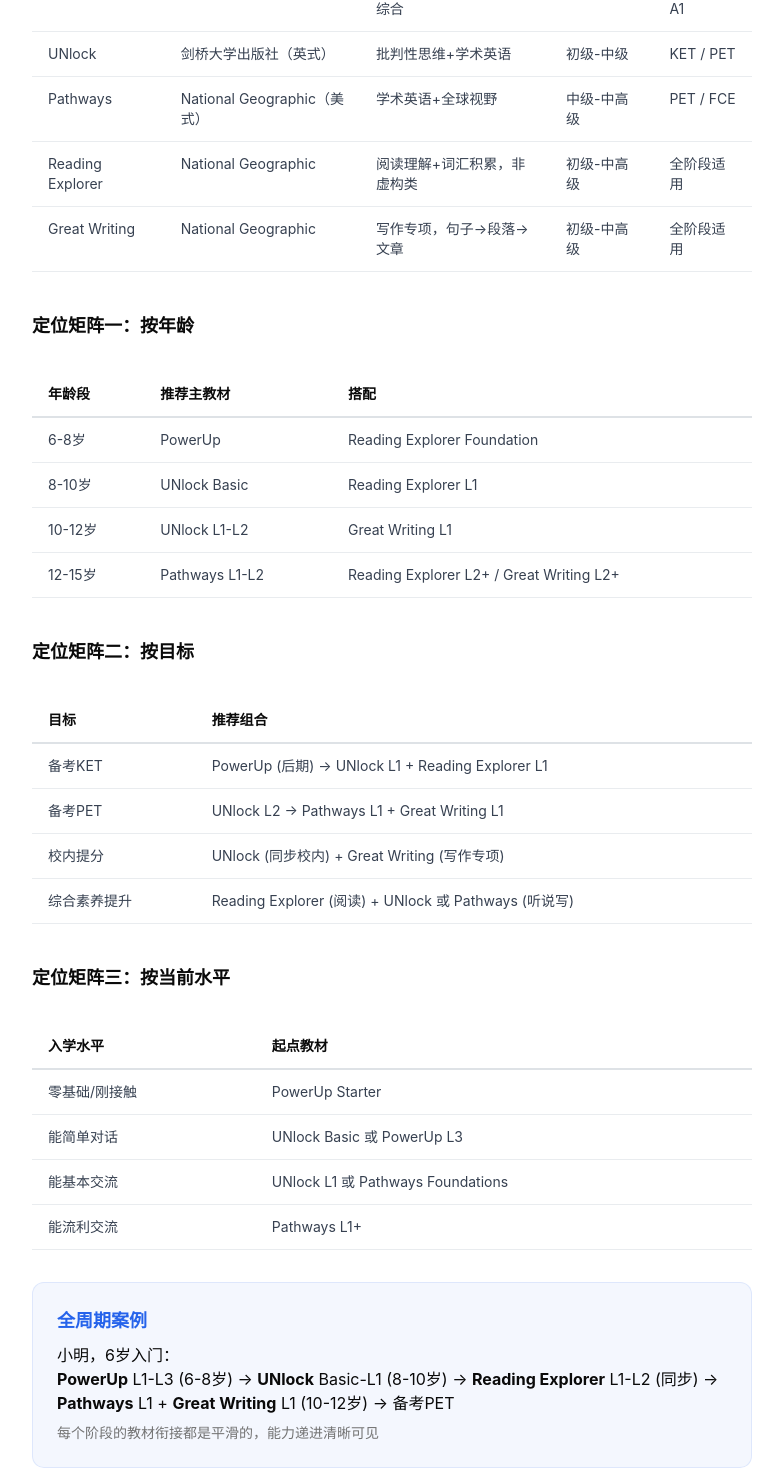
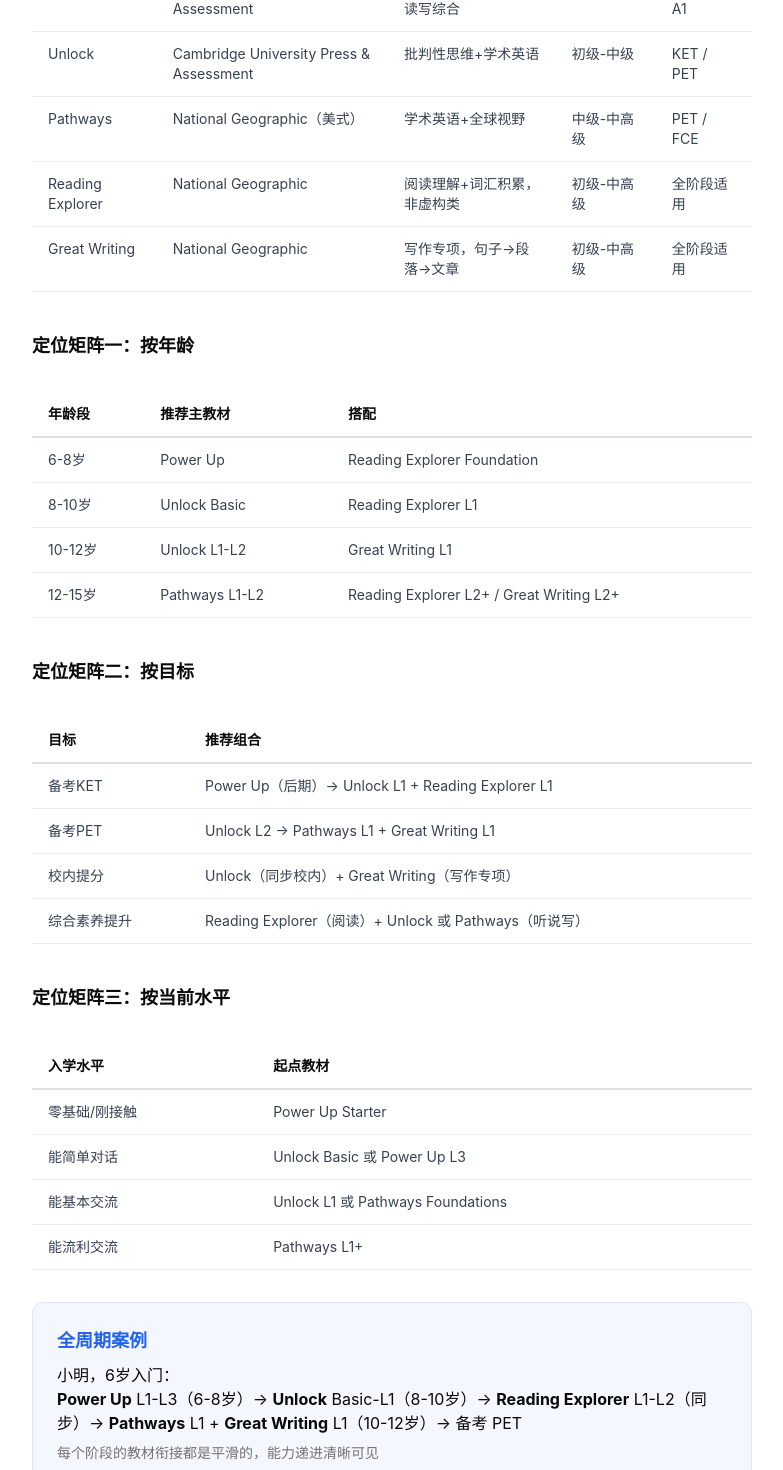
Before and after one commit to dongruiyue/ningzhi-education, a Next.js app: page /k12 in a window 1280 px wide. Shown: the part 1329-2799 px from the top of the page, without its empty margins (248-1031 px from the left). Built offline with nearby package versions, Linux system fonts and the light colour scheme.

Commit message:
fix: trademark and spelling compliance across entire site

```diff
--- a/src/app/adult/page.tsx
+++ b/src/app/adult/page.tsx
@@ -29,7 +29,7 @@
           <div className="bg-neutral-50 rounded-xl p-6">
             <h4 className="font-semibold text-brand">📋 定制化教材</h4>
             <p className="mt-2 text-sm text-neutral-600">
-              根据学员的具体行业和需求，选择 Interchange、流利说体系或其他教材，不搞一刀切。
+              根据学员的具体行业和需求，选择《Interchange》等教材或定制方案，不搞一刀切。
             </p>
           </div>
           <div className="bg-neutral-50 rounded-xl p-6">
--- a/src/app/adult/print/AdultPrint.tsx
+++ b/src/app/adult/print/AdultPrint.tsx
@@ -21,7 +21,7 @@
 
       <ChapterSection title="教学特色">
         <ul>
-          <li><strong>定制化教材</strong>：根据行业和需求选择 Interchange、流利说体系或其他教材</li>
+          <li><strong>定制化教材</strong>：根据行业和需求选择《Interchange》等教材或定制方案</li>
           <li><strong>场景化教学</strong>：跨境电商沟通、英文邮件写作、商务口语</li>
           <li><strong>灵活排课</strong>：适应成人工作节奏</li>
           <li><strong>雅思G类辅导</strong>：侧重生活场景英语和实用写作</li>
--- a/src/app/cases/page.tsx
+++ b/src/app/cases/page.tsx
@@ -88,7 +88,7 @@
     afterVal: "140（优秀）",
     duration: "12 个月",
     story:
-      "从 UNlock Basic 起步，经 UNlock L1 + Reading Explorer L1 系统学习，KET 总分 140，校内英语稳居班级前列。家长反馈：最大变化是孩子敢开口了，会主动读英文绘本。",
+      "从 Unlock Basic 起步，经 Unlock L1 + Reading Explorer L1 系统学习，KET 总分 140，校内英语稳居班级前列。家长反馈：最大变化是孩子敢开口了，会主动读英文绘本。",
     highlight: "校内英语从「中游」到「班级前列」",
   },
   {
@@ -101,7 +101,7 @@
     afterVal: "A 档",
     duration: "6 个月",
     story:
-      "主要问题在写作和语法。采用 UNlock L1（综合）+ Great Writing L1（写作专项）组合方案，写作从「写不出三句话」到「能写 150 词短文」，校内成绩从 C 档跃升至 A 档。",
+      "主要问题在写作和语法。采用 Unlock L1（综合）+ Great Writing L1（写作专项）组合方案，写作从「写不出三句话」到「能写 150 词短文」，校内成绩从 C 档跃升至 A 档。",
     highlight: "写作从 3 句话到 150 词短文",
   },
   {
--- a/src/app/k12/page.tsx
+++ b/src/app/k12/page.tsx
@@ -8,35 +8,35 @@
 export const metadata: Metadata = {
   title: "校内提升 / 能力素养",
   description:
-    "宁致教育校内提升（6-15岁），UNlock/Pathways/PowerUp/Reading Explorer/Great Writing五大国际教材，KET/PET/校内考试全覆盖，能力+分数双提升。",
+    "宁致教育校内提升（6-15岁），《Unlock》《Pathways》《Power Up》《Reading Explorer》《Great Writing》五大国际教材，KET/PET/校内考试全覆盖，能力+分数双提升。",
 };
 
 const TEXTBOOK_DATA = [
-  { name: "PowerUp", publisher: "剑桥大学出版社", focus: "少儿英语启蒙，听说读写综合", level: "入门-初级", exam: "Pre A1 / A1" },
-  { name: "UNlock", publisher: "剑桥大学出版社（英式）", focus: "批判性思维+学术英语", level: "初级-中级", exam: "KET / PET" },
+  { name: "Power Up", publisher: "Cambridge University Press & Assessment", focus: "少儿英语启蒙，听说读写综合", level: "入门-初级", exam: "Pre A1 / A1" },
+  { name: "Unlock", publisher: "Cambridge University Press & Assessment", focus: "批判性思维+学术英语", level: "初级-中级", exam: "KET / PET" },
   { name: "Pathways", publisher: "National Geographic（美式）", focus: "学术英语+全球视野", level: "中级-中高级", exam: "PET / FCE" },
   { name: "Reading Explorer", publisher: "National Geographic", focus: "阅读理解+词汇积累，非虚构类", level: "初级-中高级", exam: "全阶段适用" },
   { name: "Great Writing", publisher: "National Geographic", focus: "写作专项，句子→段落→文章", level: "初级-中高级", exam: "全阶段适用" },
 ];
 
 const AGE_MATRIX = [
-  { age: "6-8岁", main: "PowerUp", supplement: "Reading Explorer Foundation" },
-  { age: "8-10岁", main: "UNlock Basic", supplement: "Reading Explorer L1" },
-  { age: "10-12岁", main: "UNlock L1-L2", supplement: "Great Writing L1" },
+  { age: "6-8岁", main: "Power Up", supplement: "Reading Explorer Foundation" },
+  { age: "8-10岁", main: "Unlock Basic", supplement: "Reading Explorer L1" },
+  { age: "10-12岁", main: "Unlock L1-L2", supplement: "Great Writing L1" },
   { age: "12-15岁", main: "Pathways L1-L2", supplement: "Reading Explorer L2+ / Great Writing L2+" },
 ];
 
 const GOAL_MATRIX = [
-  { goal: "备考KET", combo: "PowerUp (后期) → UNlock L1 + Reading Explorer L1" },
-  { goal: "备考PET", combo: "UNlock L2 → Pathways L1 + Great Writing L1" },
-  { goal: "校内提分", combo: "UNlock (同步校内) + Great Writing (写作专项)" },
-  { goal: "综合素养提升", combo: "Reading Explorer (阅读) + UNlock 或 Pathways (听说写)" },
+  { goal: "备考KET", combo: "Power Up（后期）→ Unlock L1 + Reading Explorer L1" },
+  { goal: "备考PET", combo: "Unlock L2 → Pathways L1 + Great Writing L1" },
+  { goal: "校内提分", combo: "Unlock（同步校内）+ Great Writing（写作专项）" },
+  { goal: "综合素养提升", combo: "Reading Explorer（阅读）+ Unlock 或 Pathways（听说写）" },
 ];
 
 const LEVEL_MATRIX = [
-  { level: "零基础/刚接触", start: "PowerUp Starter" },
-  { level: "能简单对话", start: "UNlock Basic 或 PowerUp L3" },
-  { level: "能基本交流", start: "UNlock L1 或 Pathways Foundations" },
+  { level: "零基础/刚接触", start: "Power Up Starter" },
+  { level: "能简单对话", start: "Unlock Basic 或 Power Up L3" },
+  { level: "能基本交流", start: "Unlock L1 或 Pathways Foundations" },
   { level: "能流利交流", start: "Pathways L1+" },
 ];
 
@@ -55,7 +55,7 @@
 
         <h3 className="text-lg font-semibold text-neutral-900 mt-6">我们的优势</h3>
         <ul>
-          <li><strong>多教材体系</strong>：UNlock / Pathways / PowerUp / Reading Explorer / Great Writing 五大国际教材，按需组合</li>
+          <li><strong>多教材体系</strong>：《Unlock》《Pathways》《Power Up》《Reading Explorer》《Great Writing》五大国际教材，按需组合</li>
           <li><strong>严抓督学</strong>：课后跟踪不放松，每日打卡确保学习效果</li>
           <li><strong>全周期陪伴</strong>：从6岁到15岁，一路陪伴孩子的英语成长</li>
           <li><strong>能力+分数双提升</strong>：既提升综合英语素养，也确保考试出分</li>
@@ -121,8 +121,8 @@
           <h3 className="text-lg font-semibold text-brand">全周期案例</h3>
           <p className="mt-2">
             小明，6岁入门：<br />
-            <strong>PowerUp</strong> L1-L3 (6-8岁) → <strong>UNlock</strong> Basic-L1 (8-10岁) →{" "}
-            <strong>Reading Explorer</strong> L1-L2 (同步) → <strong>Pathways</strong> L1 + <strong>Great Writing</strong> L1 (10-12岁) → 备考PET
+            <strong>Power Up</strong> L1-L3（6-8岁）→ <strong>Unlock</strong> Basic-L1（8-10岁）→{" "}
+            <strong>Reading Explorer</strong> L1-L2（同步）→ <strong>Pathways</strong> L1 + <strong>Great Writing</strong> L1（10-12岁）→ 备考 PET
           </p>
           <p className="mt-2 text-sm text-neutral-500">
             每个阶段的教材衔接都是平滑的，能力递进清晰可见
@@ -199,14 +199,14 @@
           before="基础一般"
           after="KET 140（优秀）"
           duration="12个月"
-          story="从PowerUp到UNlock，搭配Reading Explorer。最大的变化是孩子敢开口了，变得越来越自信，从'看到英语就躲'到'主动读英文绘本'。校内英语稳居前列。"
+          story="从 Power Up 到 Unlock，搭配 Reading Explorer。最大的变化是孩子敢开口了，变得越来越自信，从「看到英语就躲」到「主动读英文绘本」。校内英语稳居前列。"
         />
         <CaseCard
           name="小杰 — 校内从C到A"
           before="校内C档"
           after="校内A档"
           duration="6个月"
-          story="主要问题在写作和语法。UNlock综合提升 + Great Writing写作专项，从'写不出三句话'到'能写150词短文'。"
+          story="主要问题在写作和语法。Unlock 综合提升 + Great Writing 写作专项，从「写不出三句话」到「能写 150 词短文」。"
         />
         <CaseCard
           name="Sophia — PET通过，能力分数双赢"
--- a/src/app/k12/print/K12Print.tsx
+++ b/src/app/k12/print/K12Print.tsx
@@ -3,8 +3,8 @@
 import { ComparisonTable } from "@/components/manual/ComparisonTable";
 
 const TEXTBOOK_DATA = [
-  { name: "PowerUp", publisher: "剑桥大学出版社", focus: "少儿英语启蒙，听说读写综合", level: "入门-初级", exam: "Pre A1 / A1" },
-  { name: "UNlock", publisher: "剑桥大学出版社（英式）", focus: "批判性思维+学术英语", level: "初级-中级", exam: "KET / PET" },
+  { name: "Power Up", publisher: "Cambridge University Press & Assessment", focus: "少儿英语启蒙，听说读写综合", level: "入门-初级", exam: "Pre A1 / A1" },
+  { name: "Unlock", publisher: "Cambridge University Press & Assessment", focus: "批判性思维+学术英语", level: "初级-中级", exam: "KET / PET" },
   { name: "Pathways", publisher: "National Geographic（美式）", focus: "学术英语+全球视野", level: "中级-中高级", exam: "PET / FCE" },
   { name: "Reading Explorer", publisher: "National Geographic", focus: "阅读理解+词汇积累", level: "初级-中高级", exam: "全阶段适用" },
   { name: "Great Writing", publisher: "National Geographic", focus: "写作专项，句子→段落→文章", level: "初级-中高级", exam: "全阶段适用" },
@@ -26,7 +26,7 @@
         <p>宁致教育坚持小而精的办学路线。我们相信每个孩子的英语学习路径都应该是独特的——不模板化、不流水线，用五套国际教材的组合能力，为每个孩子定制最合适的成长路径。</p>
         <h3>我们的优势</h3>
         <ul>
-          <li>多教材体系：UNlock / Pathways / PowerUp / Reading Explorer / Great Writing 五大国际教材</li>
+          <li>多教材体系：《Unlock》《Pathways》《Power Up》《Reading Explorer》《Great Writing》五大国际教材</li>
           <li>严抓督学：课后跟踪不放松，每日打卡确保效果</li>
           <li>全周期陪伴：从6岁到15岁</li>
         </ul>
@@ -53,9 +53,9 @@
             { key: "main", header: "主教材" },
           ]}
           data={[
-            { age: "6-8岁", main: "PowerUp + Reading Explorer Foundation" },
-            { age: "8-10岁", main: "UNlock Basic + Reading Explorer L1" },
-            { age: "10-12岁", main: "UNlock L1-L2 + Great Writing L1" },
+            { age: "6-8岁", main: "Power Up + Reading Explorer Foundation" },
+            { age: "8-10岁", main: "Unlock Basic + Reading Explorer L1" },
+            { age: "10-12岁", main: "Unlock L1-L2 + Great Writing L1" },
             { age: "12-15岁", main: "Pathways L1-L2 + RE L2+ / GW L2+" },
           ]}
         />
@@ -67,10 +67,10 @@
             { key: "combo", header: "推荐组合" },
           ]}
           data={[
-            { goal: "备考KET", combo: "PowerUp → UNlock L1 + Reading Explorer L1" },
-            { goal: "备考PET", combo: "UNlock L2 → Pathways L1 + Great Writing L1" },
-            { goal: "校内提分", combo: "UNlock + Great Writing" },
-            { goal: "综合素养", combo: "Reading Explorer + UNlock/Pathways" },
+            { goal: "备考KET", combo: "Power Up → Unlock L1 + Reading Explorer L1" },
+            { goal: "备考PET", combo: "Unlock L2 → Pathways L1 + Great Writing L1" },
+            { goal: "校内提分", combo: "Unlock + Great Writing" },
+            { goal: "综合素养", combo: "Reading Explorer + Unlock / Pathways" },
           ]}
         />
       </ChapterSection>
@@ -114,8 +114,8 @@
       <div className="page-break" />
 
       <ChapterSection title="第五章 学生案例">
-        <CaseCard name="Amy" before="基础一般" after="KET 140（优秀）" duration="12个月" story="从PowerUp到UNlock，搭配Reading Explorer。最大的变化是孩子敢开口了。" />
-        <CaseCard name="小杰" before="校内C档" after="校内A档" duration="6个月" story="UNlock综合提升 + Great Writing写作专项，从写不出三句话到能写150词短文。" />
+        <CaseCard name="Amy" before="基础一般" after="KET 140（优秀）" duration="12个月" story="从 Power Up 到 Unlock，搭配 Reading Explorer。最大的变化是孩子敢开口了。" />
+        <CaseCard name="小杰" before="校内C档" after="校内A档" duration="6个月" story="Unlock 综合提升 + Great Writing 写作专项，从写不出三句话到能写 150 词短文。" />
         <CaseCard name="Sophia" before="KET水平" after="PET 154（通过）" duration="8个月" story="Pathways + Reading Explorer + Great Writing组合，阅读速度翻倍。" />
       </ChapterSection>
 
--- a/src/app/layout.tsx
+++ b/src/app/layout.tsx
@@ -9,7 +9,7 @@
     template: "%s | 宁致教育",
   },
   description:
-    "宁致教育是深圳领先的英语培训机构。留学英语（雅思A类）、校内提升（KET/PET）、成人英语，真经教学体系，小而精，严抓督学。",
+    "宁致教育是深圳英语培训机构。留学英语（雅思A类）、校内提升（KET/PET）、成人英语，真经教学体系，严抓督学。",
   keywords: ["深圳英语培训", "雅思培训", "KET", "PET", "留学英语", "成人英语"],
   icons: {
     icon: "/favicon.svg",
--- a/src/app/methodology/page.tsx
+++ b/src/app/methodology/page.tsx
@@ -23,7 +23,7 @@
         </h1>
         <div className="space-y-2 text-neutral-500 text-base sm:text-lg leading-relaxed max-w-2xl">
           <p>
-            基于英国爱丁堡大学 TESOL 硕士学术训练 + 7 年新东方/学为贵/流利说一线教学沉淀
+            基于英国爱丁堡大学 TESOL 硕士学术训练 + 7 年一线教学沉淀
           </p>
           <p className="text-sm">
             教学总监雅思总分 <strong className="text-neutral-900">8.0</strong> |
--- a/src/lib/constants.ts
+++ b/src/lib/constants.ts
@@ -47,7 +47,7 @@
     subtitle: "KET · PET · 校内同步",
     ageRange: "6–15",
     description:
-      "UNlock / Pathways / PowerUp / Reading Explorer / Great Writing 五大教材按需组合，能力+分数双提升。",
+      "Unlock / Pathways / Power Up / Reading Explorer / Great Writing 五大教材按需组合，能力+分数双提升。",
     features: ["五套国际教材矩阵", "KET/PET/校内全覆盖", "量体裁衣式排课", "每日跟进反馈"],
     href: "/k12",
   },
```
Also changed, not shown: src/components/layout/Footer.tsx (+18 -0 lines).
